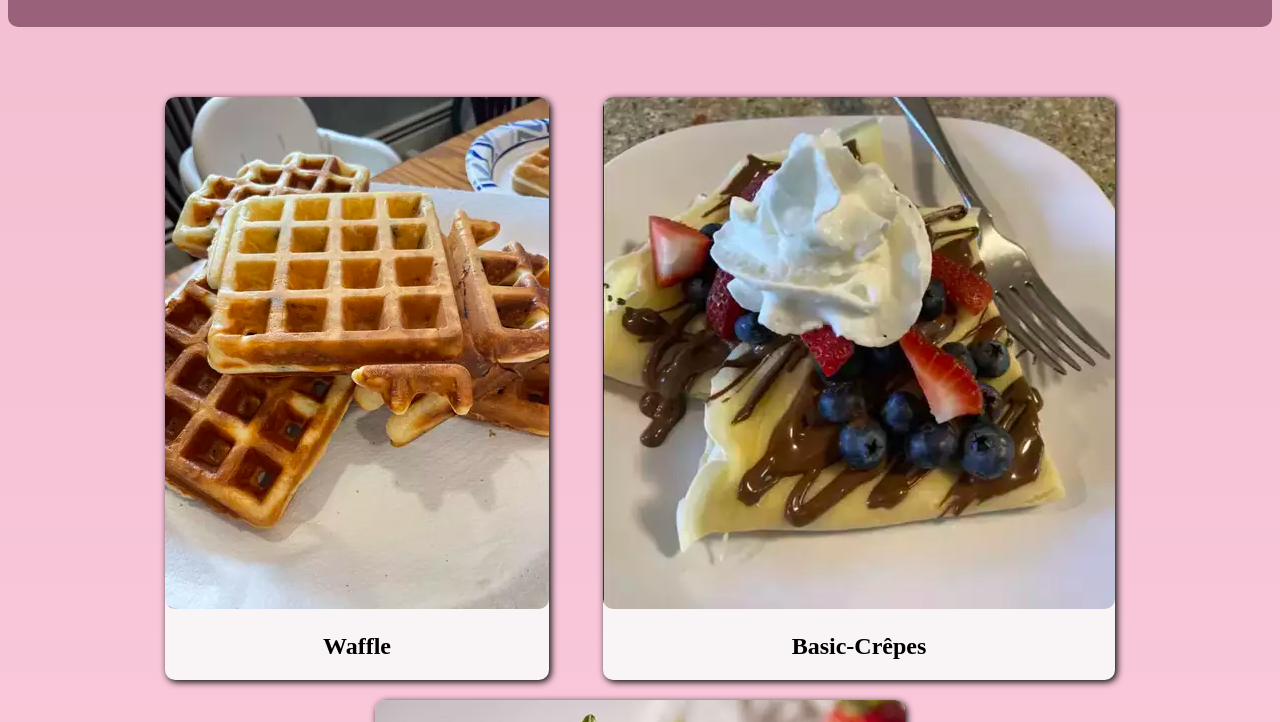
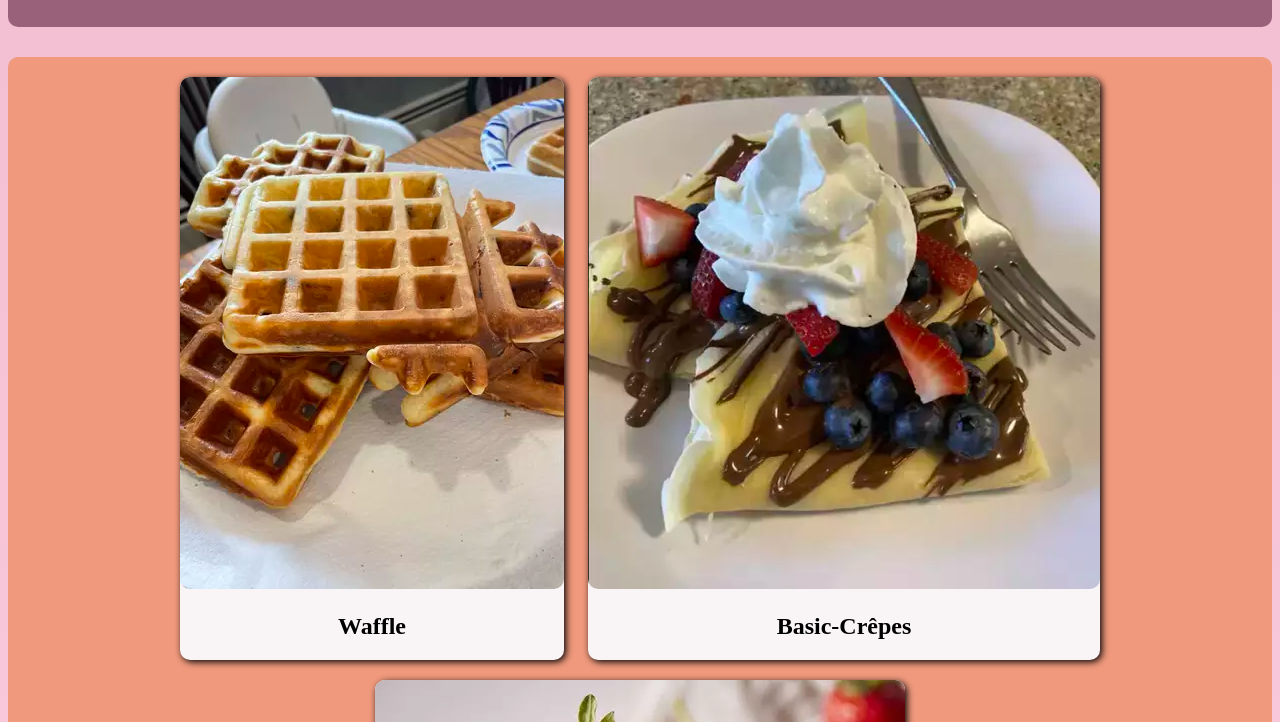
Before and after one commit to sadshane/odin-recipes, a plain HTML site: page index.html in a window 1280 px wide. Shown: the part 78-800 px from the top of the page. Drawn offline with Linux system fonts and the light colour scheme.

Commit message:
fixed the div wrap of the main page

```diff
--- a/styles.css
+++ b/styles.css
@@ -19,10 +19,10 @@ body {
 }
 
 .container {
-    padding: 30px;
-    margin: 20px auto;
+    padding: 10px;
+    margin: auto;
     text-align: center;
-    /* background-color: #F0997D; */
+    background-color: #F0997D;
     border-radius: 10px;
 }
 
@@ -30,7 +30,7 @@ body {
 .crepe,
 .strawberry {
     display: inline-block;
-    margin: 10px 25px;
+    margin: 10px 10px;
     background-color: #F9F5F6;
     border-radius: 10px;
     box-shadow: 2px 2px 7px;
```
